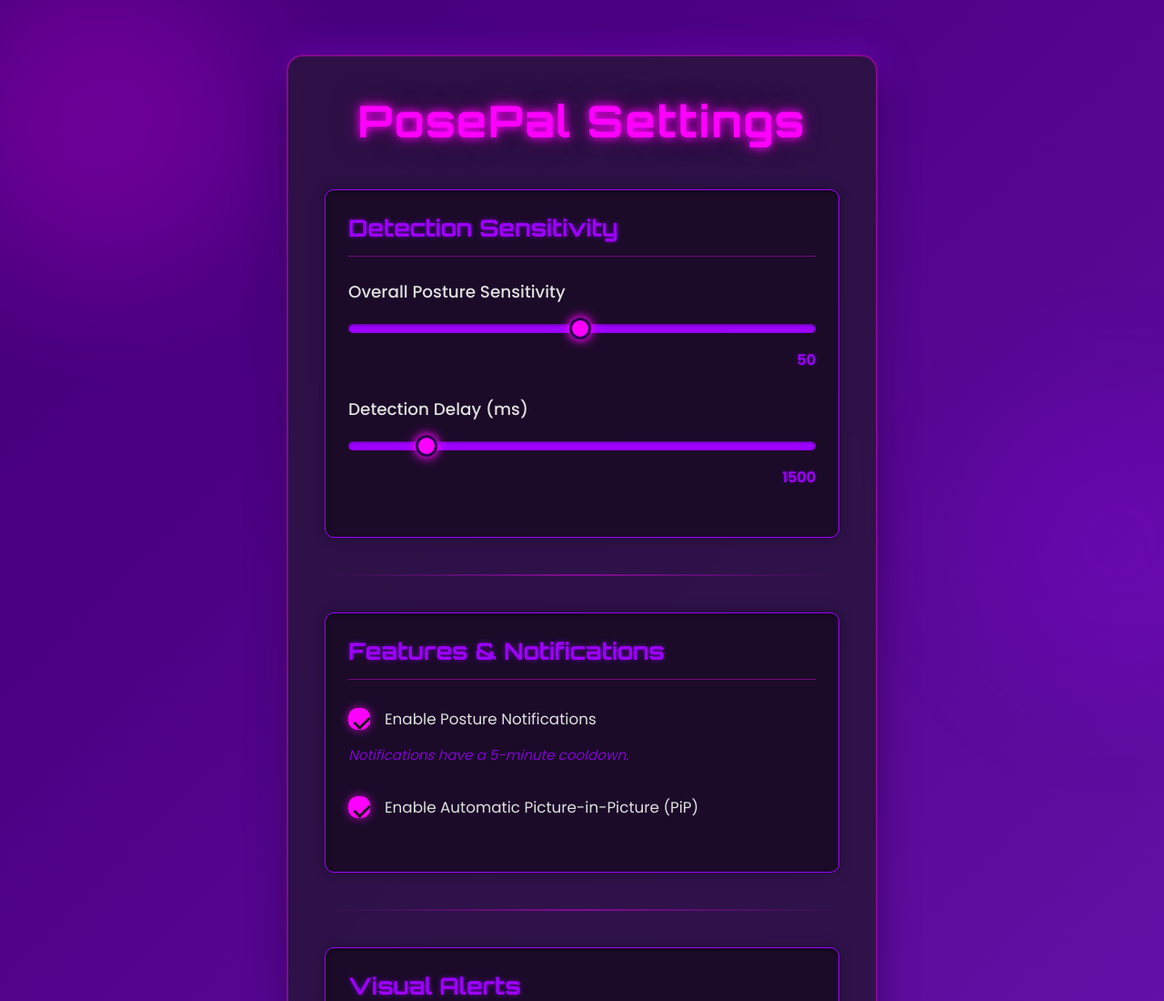
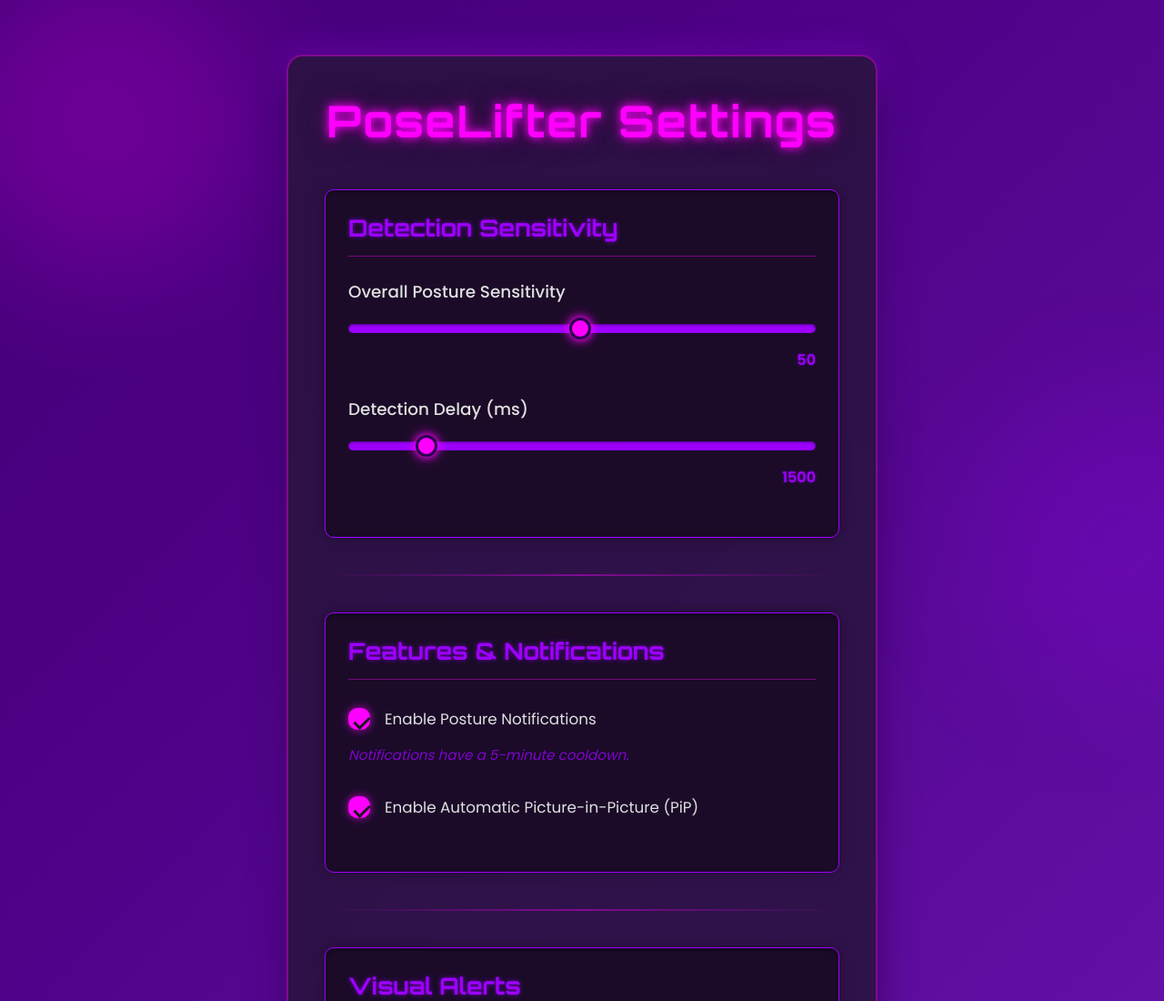
Before and after one commit to Pose-Pal/PoseLifter, a browser extension: page settings.html in a window 1280 px wide. Shown: the top 1100 px of the page at 91% size. Drawn offline with Linux system fonts and the light colour scheme.

Commit message:
poselifter

```diff
--- a/settings.html
+++ b/settings.html
@@ -2,14 +2,14 @@
 <html lang="en">
 <head>
     <meta charset="UTF-8">
-    <title>PosePal Settings</title>
+    <title>PoseLifter Settings</title>
     <!-- Google Fonts: Poppins and Orbitron -->
     <link href="https://fonts.googleapis.com/css2?family=Poppins:wght@300;400;500;600;700&family=Orbitron:wght@400;700&display=swap" rel="stylesheet">
     <link rel="stylesheet" href="style.css">
 </head>
 <body class="settings-page"> <!-- Added class to body -->
     <div class="settings-container">
-        <h1>PosePal Settings</h1>
+        <h1>PoseLifter Settings</h1>
 
         <div class="setting-card">
             <h2>Detection Sensitivity</h2>
```
Also changed, not shown: index.html (+2 -2 lines), manifest.json.
